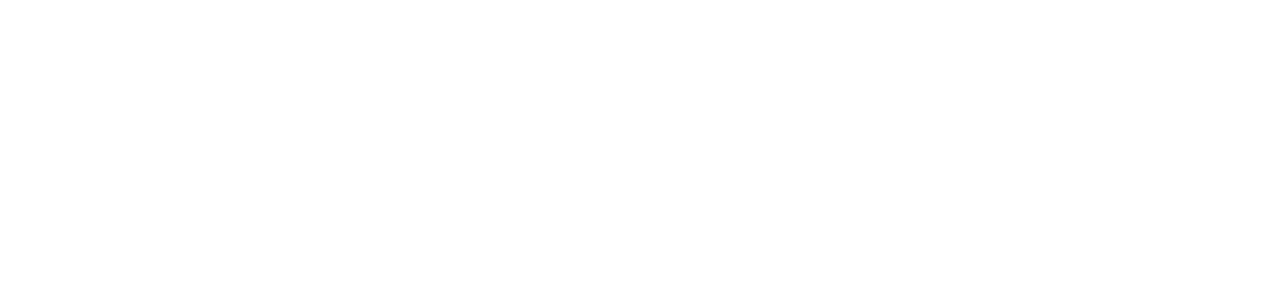
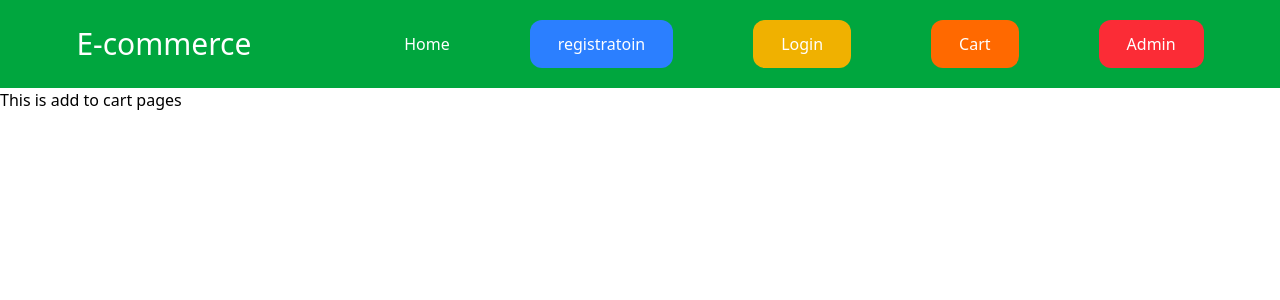
Before and after one commit to Ridwankabbo/django-practice, a React (Vite) app in the folder frontend/: page /dashboard/add_to_cart in a window 1280 px wide. Before the commit this address had no page. Shown: the top 300 px of the page. Built offline with nearby package versions, Linux system fonts and the light colour scheme.

Commit message:
Working on fetch products by catagory

```diff
--- /dev/null
+++ b/frontend/src/AddToCart.jsx
@@ -0,0 +1,13 @@
+import React from "react";
+
+const AddToCart = () =>{
+    return(
+        <>
+            <section>
+                This is add to cart pages
+            </section>
+        </>
+    )
+}
+
+export default AddToCart
--- a/frontend/src/App.jsx
+++ b/frontend/src/App.jsx
@@ -10,6 +10,7 @@ import ResetPasswordVerify from './ResetPassword'
 import Dashboard from './Daslhoard'
 import DashboardLayout from './layouts/DashboardLayout'
 import OrderSummary from './OrderSummary'
+import AddToCart from './AddToCart'
 
 function App() {
 
@@ -27,7 +28,8 @@ function App() {
           </Route>
           <Route path='/dashboard' element={<DashboardLayout/>}>
             <Route index element={<Dashboard/>}/>
-            <Route path={"dashboard/order-summary"} element={<OrderSummary/>}/>
+            <Route path={'add_to_cart'} element={<AddToCart/>}/>
+            <Route path={"order-summary"} element={<OrderSummary/>}/>
           </Route>
         </Routes>
       </BrowserRouter>
--- a/frontend/src/Daslhoard.jsx
+++ b/frontend/src/Daslhoard.jsx
@@ -5,6 +5,7 @@ import ProductCard from "./layouts/Card"; // Renamed Card to ProductCard for cla
 export default function Dashboard() {
     const navigate = useNavigate();
     const BASE_PRODUCTS_URL = 'http://localhost:8000/e-commerce/products/';
+    let CATEGORISED_PRODUCTS_URL = BASE_PRODUCTS_URL;
     const [productData, setProductData] = useState([]);
     const [loading, setLoading] = useState(false);
     const [selectedCategory, setSelectedCategory] = useState(null);
@@ -51,17 +52,30 @@ export default function Dashboard() {
         });
     };
 
+    const fileterProductByCatagory = (path)=>{
+        CATEGORISED_PRODUCTS_URL += path
+        console.log(CATEGORISED_PRODUCTS_URL);
+
+    }
+
     // Calculate total quantity of items in the cart (for display)
     const totalItems = Object.values(cartItems).reduce((sum, item) => sum + item.quantity, 0);
 
     // --- Navigation ---
     const goToOrderPage = () => {
         // Pass the cart items via state to the Order page
-        navigate('dashboard/order-summary', { state: { cartItems: cartItems } });
+        navigate('order-summary', { state: { cartItems: cartItems } });
     };
 
     return (
-        <section className="grid grid-cols-6 py-5">
+        <>
+            <div className="flex justify-around bg-yellow-500 text-xl py-3 ">
+                <Link to={"Car/"} onClick={fileterProductByCatagory('Cars/')} >Car</Link>
+                <Link to={"food/"} onClick={fileterProductByCatagory('food/')}>Food</Link>
+                <Link to={"electronic/"} onClick={fileterProductByCatagory('electronic/')}>Electronic</Link>
+            </div>
+
+            <section className="grid grid-cols-6 ">
                 {/* Sidebar for Category Selection and Cart Summary */}
                 <div className="flex flex-col gap-5 bg-green-700 text-center text-white p-4">
                     {/* Category buttons here... */}
@@ -79,14 +93,17 @@ export default function Dashboard() {
                     )}
                 </div>
 
+
                 {/* Product Display Area */}
-            <div className="col-span-5 bg-stone-100 p-4 grid grid-cols-3 gap-4">
+                <div className="col-span-5 bg-stone-100 p-2 grid grid-cols-3 gap-4">
+
                     {loading ? (
                         <div>Loading products...</div>
                     ) : (
                         productData.map((item) => (
                             <ProductCard
                                 key={item.id}
+                                id={item.id}
                                 product={item}
                                 img={item.image}
                                 onAddToCart={handleAddToCart}
@@ -95,5 +112,6 @@ export default function Dashboard() {
                     )}
                 </div>
             </section>
+        </>
     );
 }
--- a/frontend/src/Registration.jsx
+++ b/frontend/src/Registration.jsx
@@ -3,7 +3,7 @@ import { useNavigate } from "react-router-dom";
 
 
 
-const API_ENDPOINT = 'http://192.168.1.104:8000/auth-users/register-user/';
+const API_ENDPOINT = 'http://localhost:8000/auth-users/register-user/';
 
 export default function Registration() {
     // return(
--- a/frontend/src/ResetPassword.jsx
+++ b/frontend/src/ResetPassword.jsx
@@ -1,7 +1,7 @@
 import React, { useState, useEffect } from 'react';
 import { useNavigate } from 'react-router-dom';
 
-const RESET_API = 'http://192.168.1.104:8000/auth-users/reset-password/';
+const RESET_API = 'http://localhost:8000/auth-users/reset-password/';
 
 export default function ResetPasswordVerify() {
     const navigate = useNavigate();
--- a/frontend/src/VerifyOtp.jsx
+++ b/frontend/src/VerifyOtp.jsx
@@ -2,7 +2,7 @@ import React, { useState } from 'react';
 import { useNavigate } from 'react-router-dom';
 
 // Replace with your actual OTP verification endpoint
-const VERIFY_OTP_ENDPOINT = 'http://192.168.1.104:8000/auth-users/verify-opt/';
+const VERIFY_OTP_ENDPOINT = 'http://localhost:8000/auth-users/verify-opt/';
 
 export default function VerifyOtp() {
     const [email, setEmail] = useState('')
--- a/frontend/src/layouts/Card.jsx
+++ b/frontend/src/layouts/Card.jsx
@@ -1,13 +1,17 @@
 import React from 'react';
+import { Link } from 'react-router-dom';
 
 // ProductCard receives the product data and the function to update the cart
-export default function ProductCard({ product, onAddToCart, img }) {
+export default function ProductCard({ id, product, onAddToCart, img }) {
     return (
-        <div className="bg-white p-4 shadow-lg rounded-lg flex flex-col items-center">
-            <h3 className="text-xl font-semibold">{product.name}</h3>
-            <img src={`http://localhost:8000/${img}`} alt="" />
-            <p className="text-gray-600">Price: ${product.price}</p>
-            {/*  */}
+        <div className="bg-white p-2 shadow-lg rounded-lg flex flex-col items-center h-85">
+            <Link to={`${id}/`}>
+
+                <h3 className="text-xl font-semibold pb-3">{product.name}</h3>
+                <img src={`http://localhost:8000/${img}`} alt="" className='rounded-md pb-3' />
+                <p className="text-gray-600">Price: ${product.price}</p>
+
+            </Link>
             <button
                 onClick={() => onAddToCart(product)}
                 className="mt-3 bg-blue-500 hover:bg-blue-600 text-white font-bold py-2 px-4 rounded transition duration-200"
--- a/frontend/src/layouts/Header.jsx
+++ b/frontend/src/layouts/Header.jsx
@@ -11,15 +11,16 @@ export default function Header(){
     }
     return(
         <>
-            <section className="flex justify-around items-center bg-green-700 text-white py-5">
+            <section className="flex justify-around items-center bg-green-600 text-white py-5">
                 <div>
                     <h2 className="text-3xl">E-commerce</h2>
                 </div>
                 <div className="flex gap-20">
                     <Link to={'/'} className="py-3">Home</Link>
-                    <Link to={'/registration'} className="bg-blue-700 text-white px-7 py-3 rounded-xl ">registratoin</Link>
+                    <Link to={'/registration'} className="bg-blue-500 text-white px-7 py-3 rounded-xl ">registratoin</Link>
                     <Link to={'/login'} className="bg-yellow-500 text-white px-7 py-3 rounded-xl">Login</Link>
-                    <Link t0={'/admin'} className="bg-orange-500 text-white px-7 py-3 rounded-xl" onClick={handleRedirectAction}>Admin</Link>
+                    <Link to={'add_to_cart/'} className="bg-orange-500 px-7 py-3 rounded-xl">Cart</Link>
+                    <Link t0={'/admin'} className="bg-red-500 text-white px-7 py-3 rounded-xl" onClick={handleRedirectAction}>Admin</Link>
                 </div>
             </section>
         </>
```
Lines whose indentation alone changed are shown as unchanged.
